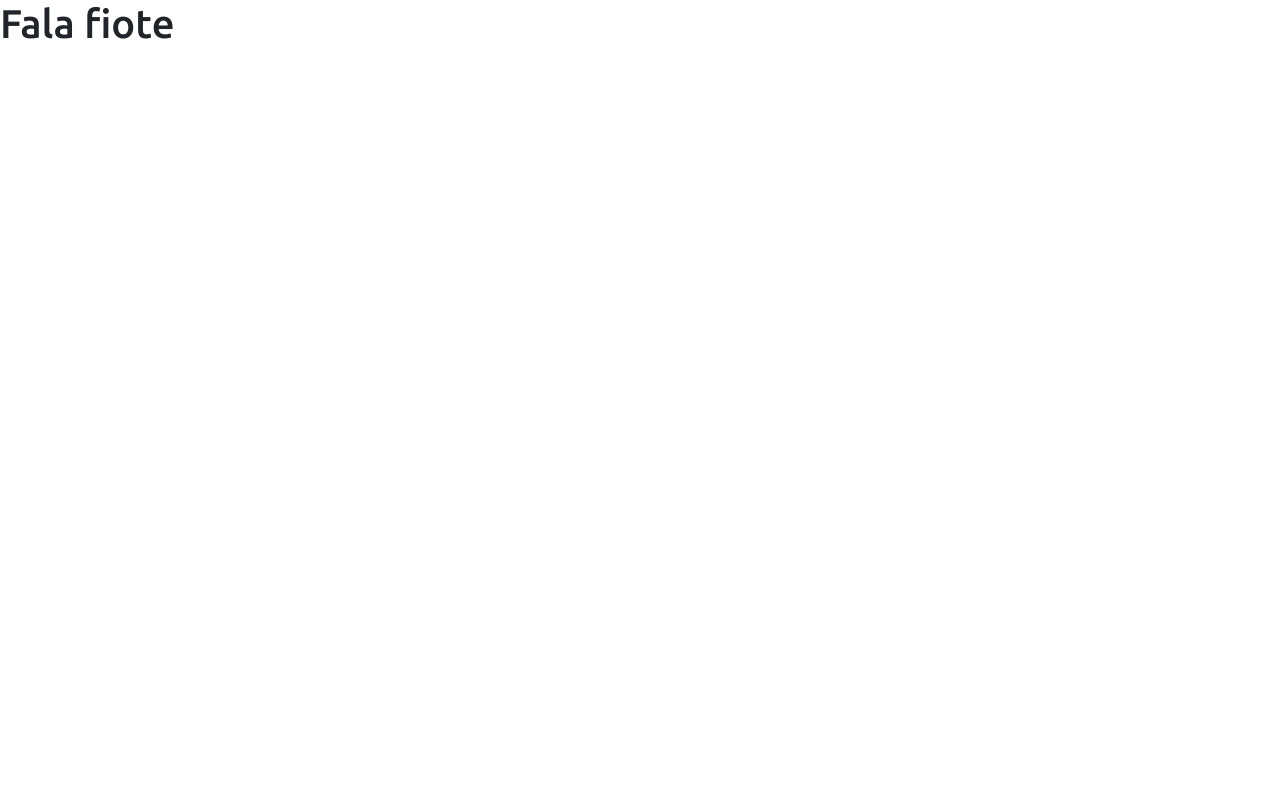
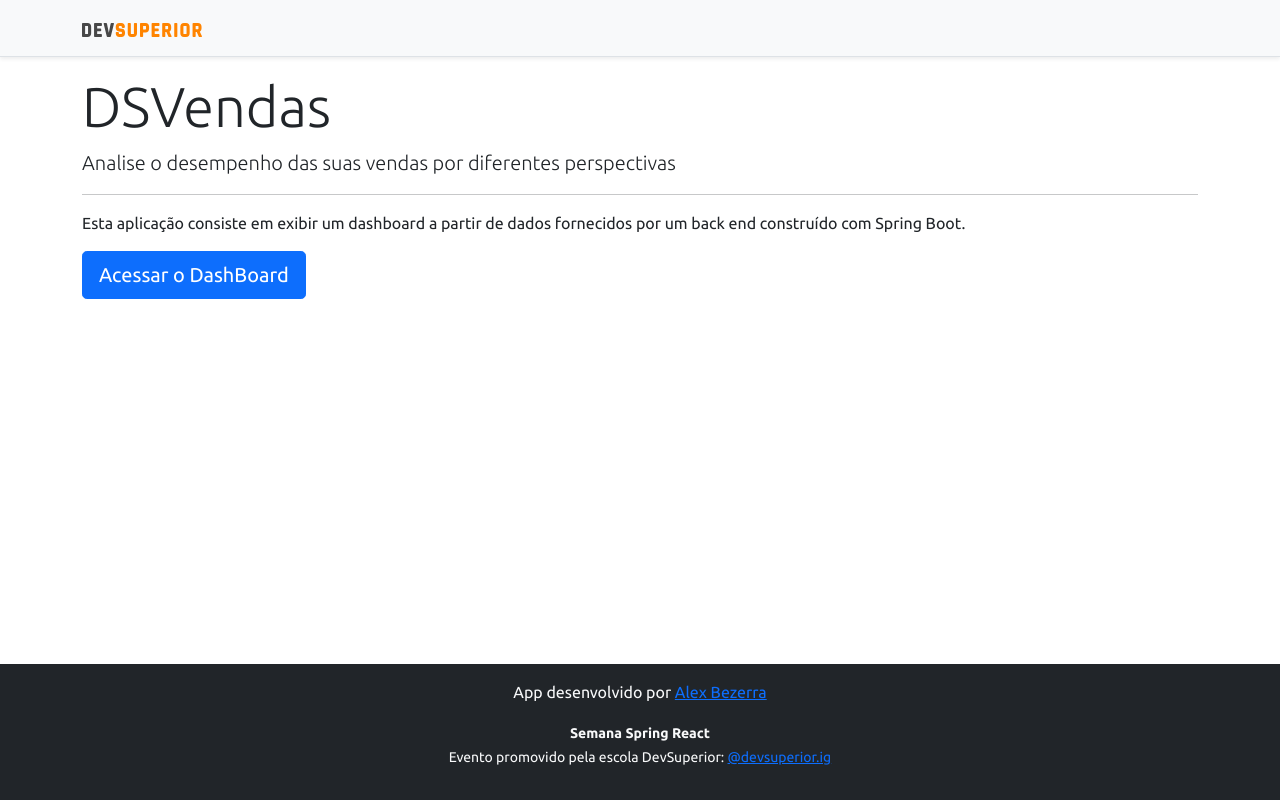
Before and after one commit to OpsAlex/projeto-sds3, a React (Create React App) app in the folder frontend/: page / in a window 1280 px wide. Built offline with nearby package versions, Linux system fonts and the light colour scheme.

Commit message:
Home, navigation

```diff
--- a/frontend/src/components/BarChart/index.tsx
+++ b/frontend/src/components/BarChart/index.tsx
@@ -27,7 +27,7 @@
 
     return (
         <Chart
-            options={{ ...options, xaxis: mockData.labels}}
+            options={{ ...options, xaxis: mockData.labels }}
             series={mockData.series}
             type="bar"
             height="240"
--- a/frontend/src/components/NavBar/index.tsx
+++ b/frontend/src/components/NavBar/index.tsx
@@ -1,11 +1,14 @@
 import ImgDsDark from 'assets/img/ds-dark.svg'
+import { Link } from 'react-router-dom';
 
 const NavBar = () => {
     return (
         <div className="d-flex flex-column flex-md-row align-items-center p-3 px-md-4 mb-3 bg-light border-bottom shadow-sm">
             <div className="container">
                 <nav className="my-2 my-md-0 mr-md-3">
-                    <img src={ImgDsDark} alt="DevSuperior" width="120" />
+                    <Link to="/">
+                        <img src={ImgDsDark} alt="DevSuperior" width="120" />
+                    </Link>
                 </nav>
             </div>
         </div>
--- a/frontend/src/pages/Home/index.tsx
+++ b/frontend/src/pages/Home/index.tsx
@@ -1,8 +1,24 @@
+import Footer from "components/Footer";
+import NavBar from "components/NavBar";
+import { Link } from "react-router-dom";
+
 const Home = () => {
     return (
-        <div>
-            <h1>Fala fiote</h1>
-        </div>
+        <>
+            <NavBar />
+            <div className="container">
+                <div className="jumbotron">
+                    <h1 className="display-4">DSVendas</h1>
+                    <p className="lead">Analise o desempenho das suas vendas por diferentes perspectivas</p>
+                    <hr />
+                    <p>Esta aplicação consiste em exibir um dashboard a partir de dados fornecidos por um back end construído com Spring Boot.</p>
+                <Link className ="btn btn-primary btn-lg" to = "/dashboard">
+                    Acessar o DashBoard
+                </Link>
+                </div>
+            </div>
+            <Footer />
+        </>
     );
 }
 
```
Also changed, not shown: frontend/src/Routes.tsx (+6 -6 lines), frontend/src/pages/Dashboard/index.tsx (indentation only).
